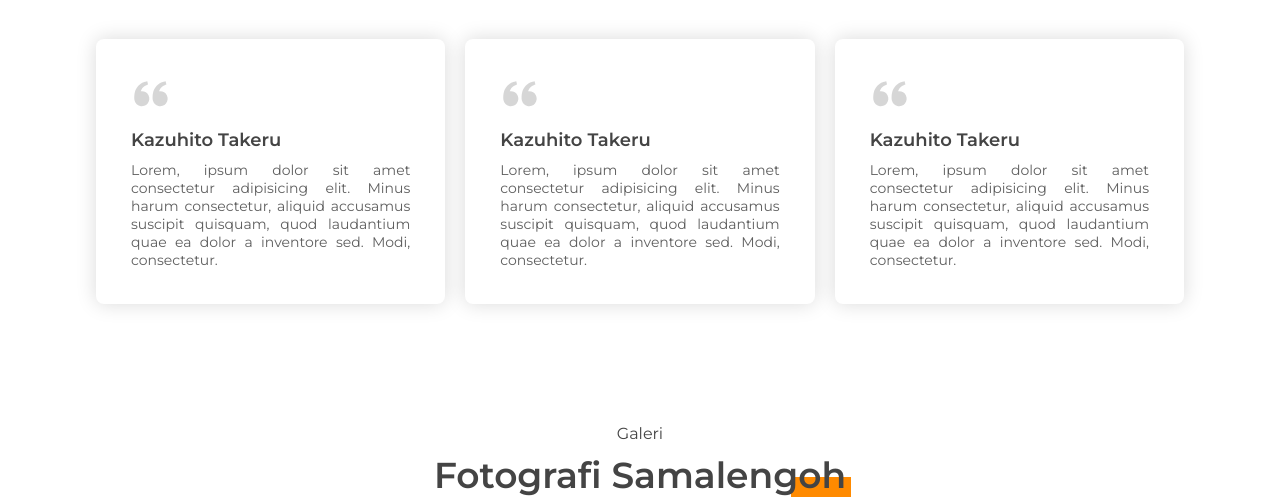
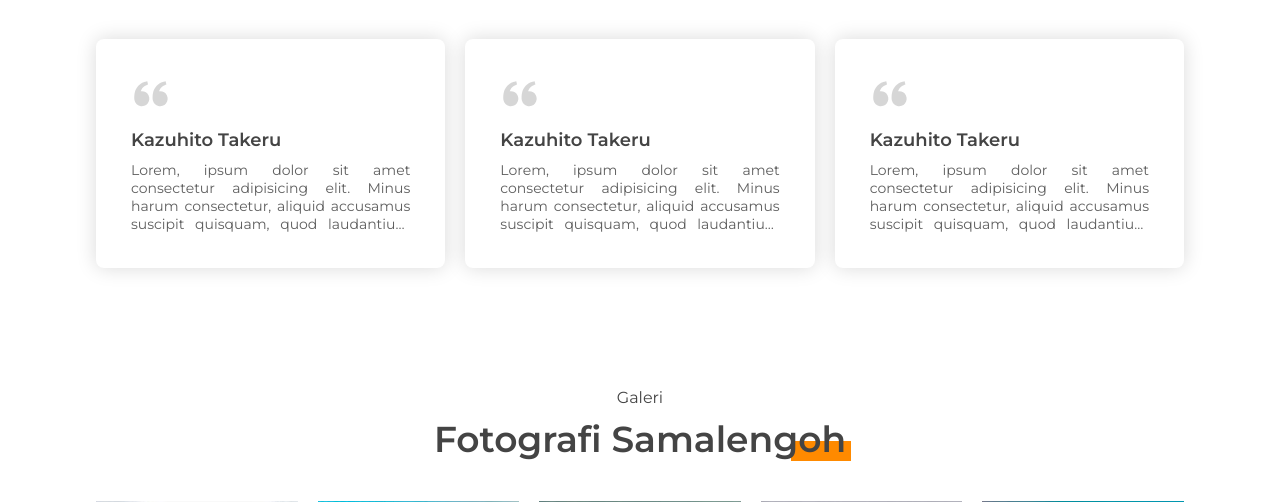
Before and after one commit to maddhdyt/lks_gohcamp, a PHP site: page / in a window 1280 px wide. Shown: the part 1775-2277 px from the top of the page. Run offline with PHP 8.4, Linux system fonts and the light colour scheme; data comes from the database, SQL or seed files in the repository.

Commit message:
last commit before fight

```diff
--- a/assets/css/style.css
+++ b/assets/css/style.css
@@ -622,6 +622,12 @@ header nav {
   color: rgba(68, 68, 68, 0.862745098);
   margin-top: 10px;
   text-align: justify;
+  overflow: hidden;
+  display: -webkit-box;
+  -webkit-line-clamp: 4;
+  /* number of lines to show */
+  line-clamp: 4;
+  -webkit-box-orient: vertical;
 }
 
 footer {
--- a/assets/css/style.scss
+++ b/assets/css/style.scss
@@ -170,7 +170,7 @@ html {
       .form-group {
         position: relative;
         margin-bottom: 15px;
-        .form-control{
+        .form-control {
           outline: none;
           width: 100%;
           padding: 16px 18px;
@@ -196,7 +196,6 @@ html {
     }
   }
 }
-
 
 // Header
 header {
@@ -719,6 +718,12 @@ header {
       color: #444444dc;
       margin-top: 10px;
       text-align: justify;
+      overflow: hidden;
+      display: -webkit-box;
+      -webkit-line-clamp: 4;
+      /* number of lines to show */
+      line-clamp: 4;
+      -webkit-box-orient: vertical;
     }
   }
 }
@@ -845,7 +850,7 @@ footer {
       color: #fff;
       font-size: 24px;
       right: 12px;
-      pointer-events: none
+      pointer-events: none;
     }
   }
 }
@@ -959,7 +964,7 @@ footer {
     }
 
     span {
-      font-weight: 600
+      font-weight: 600;
     }
   }
 }
@@ -1014,7 +1019,6 @@ footer {
   }
 
   .col-2 {
-
     .side-title {
       display: flex;
       align-items: center;
@@ -1219,9 +1223,9 @@ footer {
       font-size: 36px;
     }
 
-    .highlight{
+    .highlight {
       width: 60px;
-    height: 20px;
+      height: 20px;
     }
   }
 
@@ -1450,7 +1454,7 @@ footer {
   }
 
   .testimonial-wrapper {
-    @include grid(3, 1, 20px)
+    @include grid(3, 1, 20px);
   }
 
   .pagination {
--- a/public/article.php
+++ b/public/article.php
@@ -46,7 +46,7 @@
             <nav class="navbar">
                 <div class="container">
                     <div class="logo">
-                        Sama<span class="text-primary">Camp</span>
+                        Goh<span class="text-primary">Camp</span>
                     </div>
                     <ul class="nav-menu">
                         <li><a href="">Beranda</a></li>
```
Also changed, not shown: public/search.php (+5 -5 lines), 1 other file.
